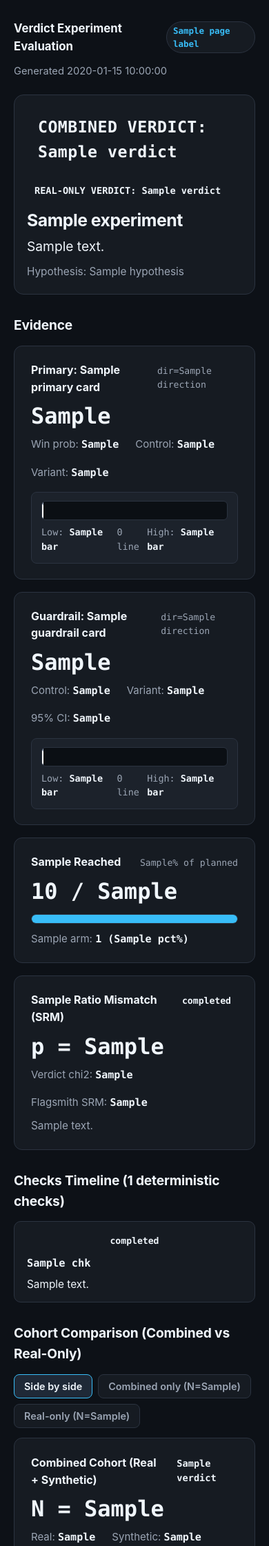
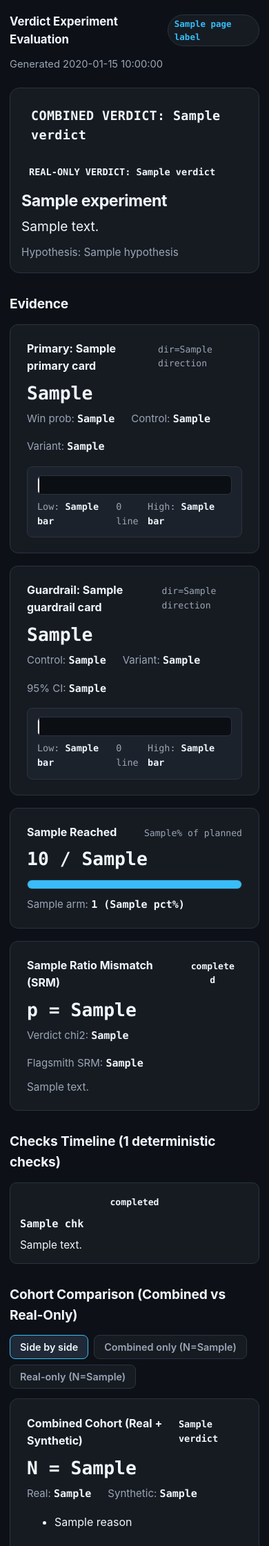
Before and after one commit to Aafi04/verdict, a FastAPI app: template verdict/templates/results.html in a window 390 px wide. Shown: the top 2241 px of the page at 69% size. Run offline with FastAPI, Linux system fonts and the light colour scheme; the template is opened without the code that fills it: most values are stand-ins (such as "Sample title", 1, 10 or a date in 2020).

Commit message:
ui: fix mobile 390x844 layout on results and quiz

```diff
--- a/quiz/static/style.css
+++ b/quiz/static/style.css
@@ -293,6 +293,10 @@ ul.reasons {
     display: block;
     overflow-x: auto;
     -webkit-overflow-scrolling: touch;
+    font-size: 0.82rem;
+  }
+  th, td {
+    padding: 7px 6px;
   }
   .actions {
     flex-direction: column;
--- a/verdict/templates/results.html
+++ b/verdict/templates/results.html
@@ -453,16 +453,38 @@
 
     @media (max-width: 760px) {
       body { font-size: 16px; }
+      .ribbon { position: static; padding: 10px 14px; font-size: 0.88rem; }
+      .wrap { padding: 18px 14px 48px; }
       .evidence-grid, .cohort-grid, .autonomy-grid {
-        grid-template-columns: 1fr;
+        grid-template-columns: minmax(0, 1fr);
+      }
+      .hero, .card, .approval-panel, .disagree-box, .check-item {
+        min-width: 0;
+        overflow-wrap: anywhere;
       }
       .check-item {
-        grid-template-columns: 1fr;
+        grid-template-columns: minmax(0, 1fr);
         gap: 6px;
+        padding: 14px;
       }
-      .hero { padding: 20px 18px; }
-      .hero h1 { font-size: 1.55rem; }
-      .verdict-badge { font-size: 1.45rem; padding: 8px 16px; }
+      .hero { padding: 18px 16px; }
+      .hero h1 { font-size: 1.45rem; }
+      .verdict-badge {
+        font-size: 1.15rem;
+        padding: 8px 14px;
+        max-width: 100%;
+        white-space: normal;
+      }
+      .big-stat { font-size: 1.65rem; }
+      .cmd-box {
+        font-size: 0.82rem;
+        white-space: pre-wrap;
+        word-break: break-word;
+      }
+      .footer {
+        font-size: 0.78rem;
+        word-break: break-all;
+      }
     }
   </style>
 </head>
```
